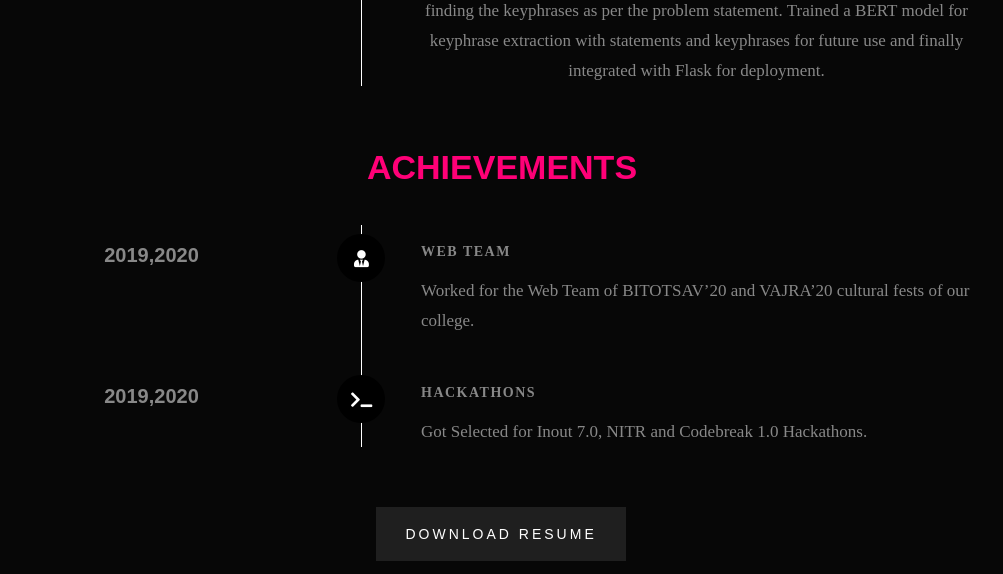
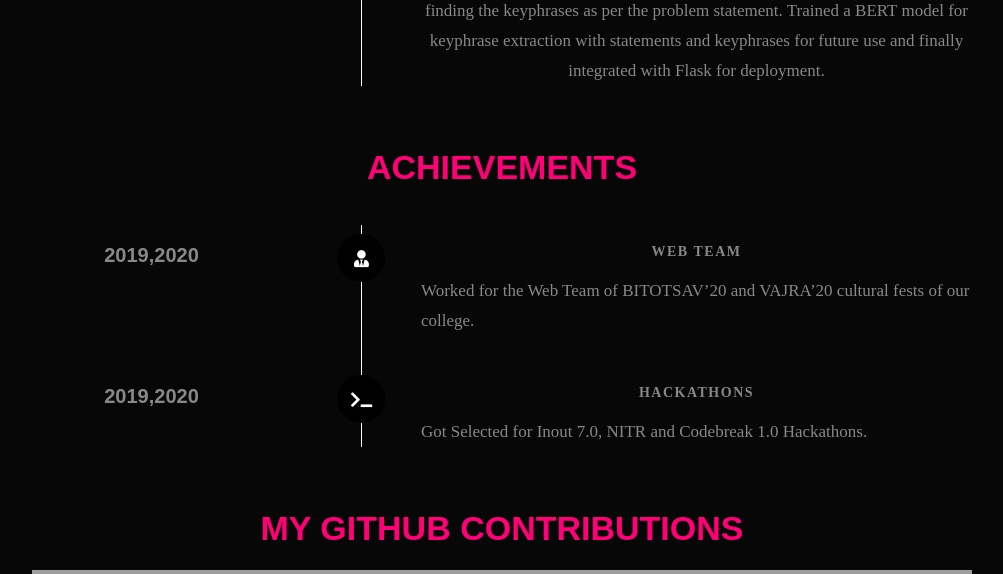
Before and after one commit to subhendusekhar111/subhendu_portfolio_final, a PHP site: page / in a window 1280 px wide. Shown: the part 2910-3484 px from the top of the page, without its empty margins (138-1141 px from the left). Run offline with PHP 8.4, Linux system fonts and the light colour scheme; some libraries are stand-ins or nearby versions; some web fonts are replaced; grey boxes are pictures that could not be loaded.

Commit message:
done fixe

```diff
--- a/css/main.css
+++ b/css/main.css
@@ -52,6 +52,7 @@ h1, h2, h3, h4, h5, h6, .h01, .h02, .h03, .h04, .h05, .h06 {
 	font-style: normal;
 	text-rendering: optimizeLegibility;
 	margin-bottom: 2.1rem;
+	text-align:center;
 }
 h3, .h03, h4, .h04 {
 	margin-bottom: 1.8rem;
@@ -1475,7 +1476,7 @@ header .top-bar {
 	-moz-background-size: cover;
 	background-size: cover;
 	padding-top: 8rem;
-	padding-bottom: 12rem;
+	padding-bottom: 9rem;
 	color: white;
 	position: relative;
 }
--- a/index.html
+++ b/index.html
@@ -389,12 +389,33 @@
 
 		</div>
 
+		<div class="row resume-timeline">
+
+			<div class="col-twelve resume-header">
+
+				<h2>MY GITHUB CONTRIBUTIONS</h2>
+
+			</div>
+
+			<div class="col-twelve resume-header">
+
+				<img src="https://ghchart.rshah.org/Rahul1582" alt="Rahul's Github Chart" width= 1200/>
+
+			</div>
+
+		</div>
+
+		<br><br>
+
 
 			<div class="row button-section">
 				<div class="col-twelve"></div>
 					<a href="./assets/RAHUL's Resume.pdf" target="_blank" title="Download Resume" class="button button-primary">Download Resume</a>
 				</div>
 			</div>
+
+
+
 
 
 	</section>
```
